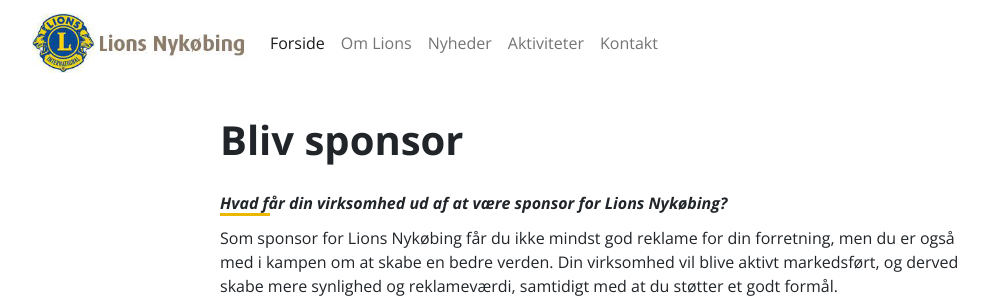
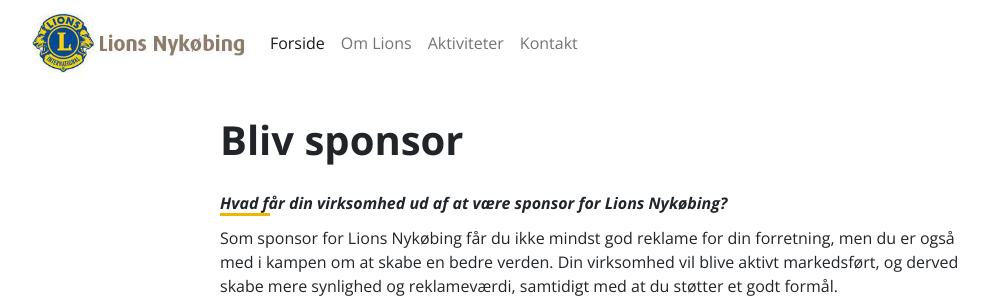
Before and after one commit to ChongIsCode/Lions_Nyk, a PHP site: page /blivsponsorindex.php in a window 1280 px wide. Shown: the top 300 px of the page, without its empty margins (50-1038 px from the left). Run offline with PHP 8.4, Linux system fonts and the light colour scheme; style sheets or scripts are compiled from the project's sources; some libraries are stand-ins or nearby versions.

Commit message:
Fjernede nyheder pga. dødt link

```diff
--- a/include/menu.php
+++ b/include/menu.php
@@ -14,9 +14,6 @@
           <a class="nav-link" href="omosindex.php">Om Lions</a>
         </li>
         <li class="nav-item">
-          <a class="nav-link" href="#news">Nyheder</a>
-        </li>
-        <li class="nav-item">
           <a class="nav-link" href="aktiviteter.php">Aktiviteter</a>
         </li>
         <li class="nav-item">
```
